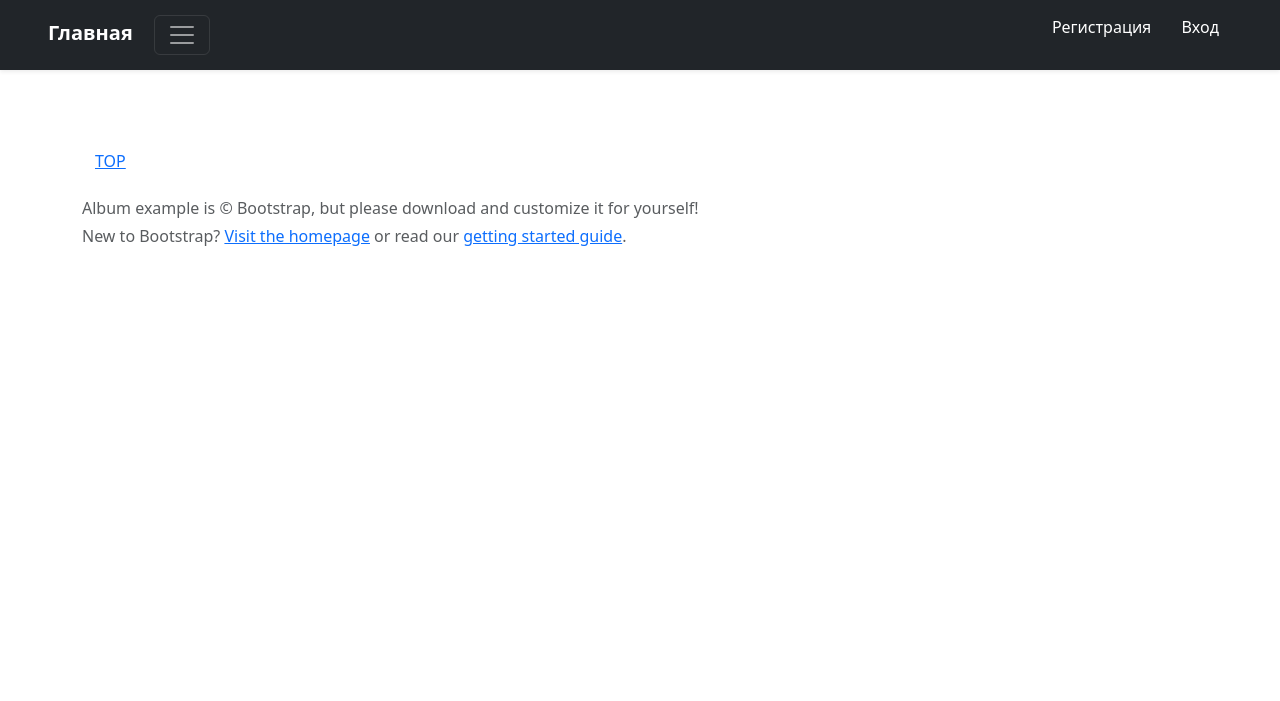
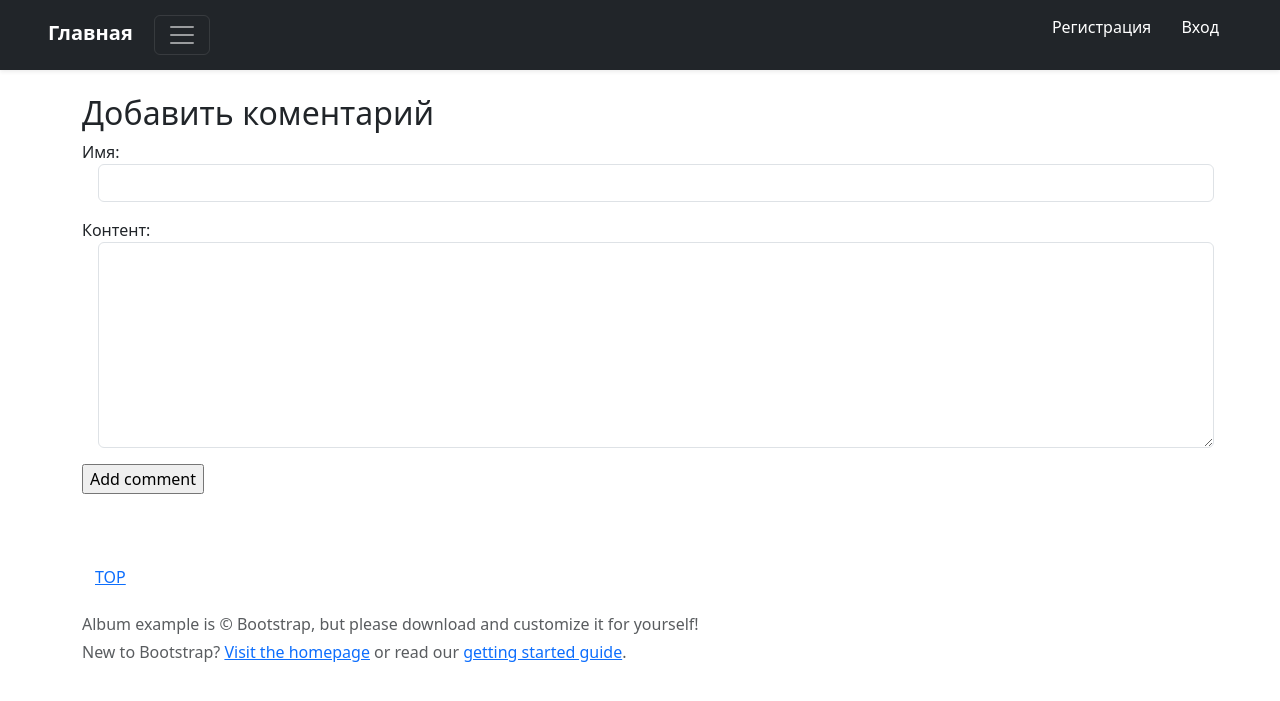
Before and after one commit to Nonzeq/new-site-django-1, a Django app: template games/templates/games/post.html in a window 1280 px wide. Shown: the top 701 px of the page. Run offline with Django 3.2, Linux system fonts and the light colour scheme; the template is opened without the code that fills it: values that come from a table or form of the project are taken from there, others are empty; parts of the project's set-up code (start-up, migrations or seed data) failed here and were passed over; some libraries are stand-ins or nearby versions.

Commit message:
comments

```diff
--- a/games/forms.py
+++ b/games/forms.py
@@ -54,3 +54,11 @@ class ContactForm(forms.Form):
     email = forms.EmailField(label='Email', widget=forms.EmailInput(attrs={'class': 'form-control mx-sm-3'}))
     content = forms.CharField(label='Контент', widget=forms.Textarea(attrs={'cols': 50, 'rows': 8, 'class': 'form-control mx-sm-3'}))
     captcha = CaptchaField(label='Пройдите проверку')
+
+
+class CommentForm(forms.ModelForm):
+    name = forms.CharField(label='Имя', max_length=200, widget=forms.TextInput(attrs={'class': 'form-control mx-sm-3'}))
+    body = forms.CharField(label='Контент',widget=forms.Textarea(attrs={'cols': 50, 'rows': 8, 'class': 'form-control mx-sm-3'}))
+    class Meta:
+        model = Comment
+        fields = ('name','body')
--- a/games/templates/games/base.html
+++ b/games/templates/games/base.html
@@ -96,9 +96,10 @@
 </header>
 
 
-
+<div class="container-fluid">
     {% block content %}
     {% endblock %}
+    </div>
     {% if page_obj.has_other_pages %}
     <nav aria-label="Page navigation example">
         <ul class="pagination justify-content-center mt-5">
--- a/games/templates/games/post.html
+++ b/games/templates/games/post.html
@@ -17,5 +17,21 @@
     </div>
 
 </div>
+{% for comment in comments %}
+    <div class="comment">
+        <p class="info">
+            Comment {{ forloop.counter }} by {{ comment.name }}
 
+        </p>
+        {{ comment.body|linebreaks }}
+    </div>
+
+{% endfor %}
+
+    <h2>Добавить коментарий</h2>
+    <form action="{% url 'Comment_show' post.id %}" method="post">
+        {{ comment_form.as_p }}
+        {% csrf_token %}
+        <p><input type="submit" value="Add comment"></p>
+    </form>
 {% endblock %}
--- a/games/urls.py
+++ b/games/urls.py
@@ -12,5 +12,6 @@ urlpatterns = [
     path('Hide/', Hide.as_view(), name='Hide'),
     path('register/', RegisterUser.as_view(), name='register'),
     path('post/<slug:post_slug>/', ShowPost.as_view(), name='post'),
-    path('category/<slug:cat_slug>/', Games_show_catogory.as_view(), name='category')
+    path('category/<slug:cat_slug>/', Games_show_catogory.as_view(), name='category'),
+    path('comments/<int:pk>/', Comment_show.as_view(), name='Comment_show'),
 ]
--- a/games/utils.py
+++ b/games/utils.py
@@ -1,3 +1,4 @@
+from .forms import CommentForm
 from .models import *
 
 menu = [
@@ -13,6 +14,7 @@ class DataMixin:
         context = kwargs
         cats = Category.objects.all()
         user_menu = menu.copy()
+        #если юзер авторизован + добавить статью
         if not self.request.user.is_authenticated:
             user_menu.pop(1)
         context['menu'] = user_menu
```
Also changed, not shown: games/admin.py (+8 -0 lines), games/models.py (+17 -1 lines), games/views.py (+23 -4 lines), newsite/settings.py (+7 -6 lines), db.sqlite3, games/migrations/0003_comment.py (added), games/migrations/0004_alter_comment_post.py (added), games/migrations/0005_alter_comment_post.py (added), games/migrations/0006_alter_comment_post.py (added), games/migrations/0007_alter_comment_is_published.py (added), games/migrations/0008_alter_comment_is_published.py (added), games/static/games/images/Обложка_Forza_Horizon_5.jpg (added), media/photos/2021/11/14/image1.png (added).
